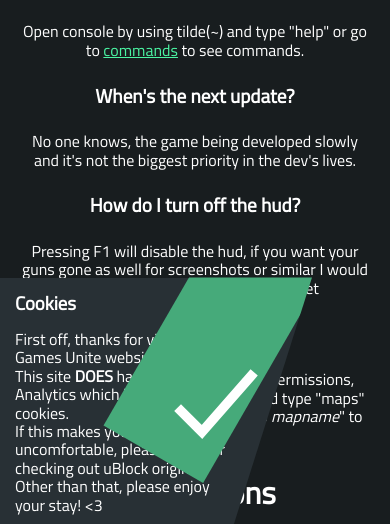
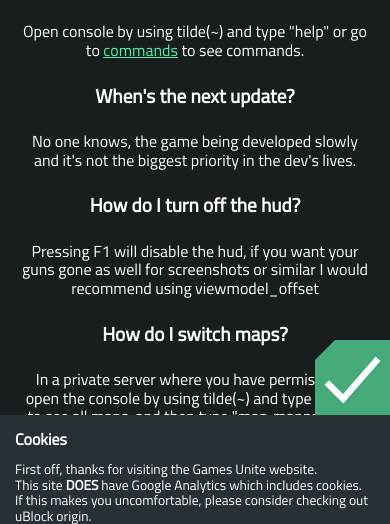
Before and after one commit to MapleAtMorning/Games-Unite, a website: page faq.html in a window 390 px wide. Shown: the part 289-813 px from the top of the page. Drawn offline with Linux system fonts and the light colour scheme; no server answers.

Commit message:
Cookies fix for mobile

```diff
--- a/styles/multiPage.css
+++ b/styles/multiPage.css
@@ -211,6 +211,7 @@ Modal
     width: 80%;
     max-width: 780px;
     min-height: 140px;
+    font-size: clamp(0.75em, 1.5vw, 1em);
     background-color: var(--primaryLight);
     z-index: 100;
     clip-path: polygon(100% 0, calc(100% - 80px) 100%, 0 100%, 0 0);
@@ -251,6 +252,7 @@ Modal
     transition: box-shadow 500ms ease-in-out;
 }
 
+
 .cookies-anim-out{
     animation: cookiesOut 500ms ease-out;
 }
@@ -276,6 +278,49 @@ Modal
     @keyframes cookiesOut {
         from{opacity: 100%;}
         to{opacity: 0%;}
+    }
+
+}
+
+@media only screen and (width < 725px) {
+    #cookies-modal{
+        bottom: 0;
+        width: 100%;
+        min-height: 140px;
+        font-size: clamp(0.85em, 1.5vw, 1em);
+        clip-path: none;
+    }
+
+    #cookies-modal div{margin: 15px; width: 100%;}
+
+    #cookies-button{
+        width: 75px;
+        height: 75px;
+        position: absolute;
+        right: 0;
+        bottom: 100%;
+        transform: rotate(0) translate(0, 0);
+        clip-path: polygon(20px 0%, 100% 0, 100% 100%, 0 100%, 0% 20px);
+    }
+
+    #cookies-modal img{
+        position: absolute;
+        right: 0;
+        bottom: 50%;
+        height: 75px;
+        top: -110px;
+        pointer-events: none;
+    }
+
+    #cookies-button:hover{box-shadow: 0px 0px 25px var(--secondaryColorDark);}
+    #cookies-button:active{
+        box-shadow: 0px 0px 30px var(--secondaryColor);
+        transition: box-shadow 500ms ease-in-out;
+    }
+
+    @keyframes cookiesOut {
+        from{transform: translateY(0%);}
+        to{transform: translateY(200%);}
     }
 
 }
```
